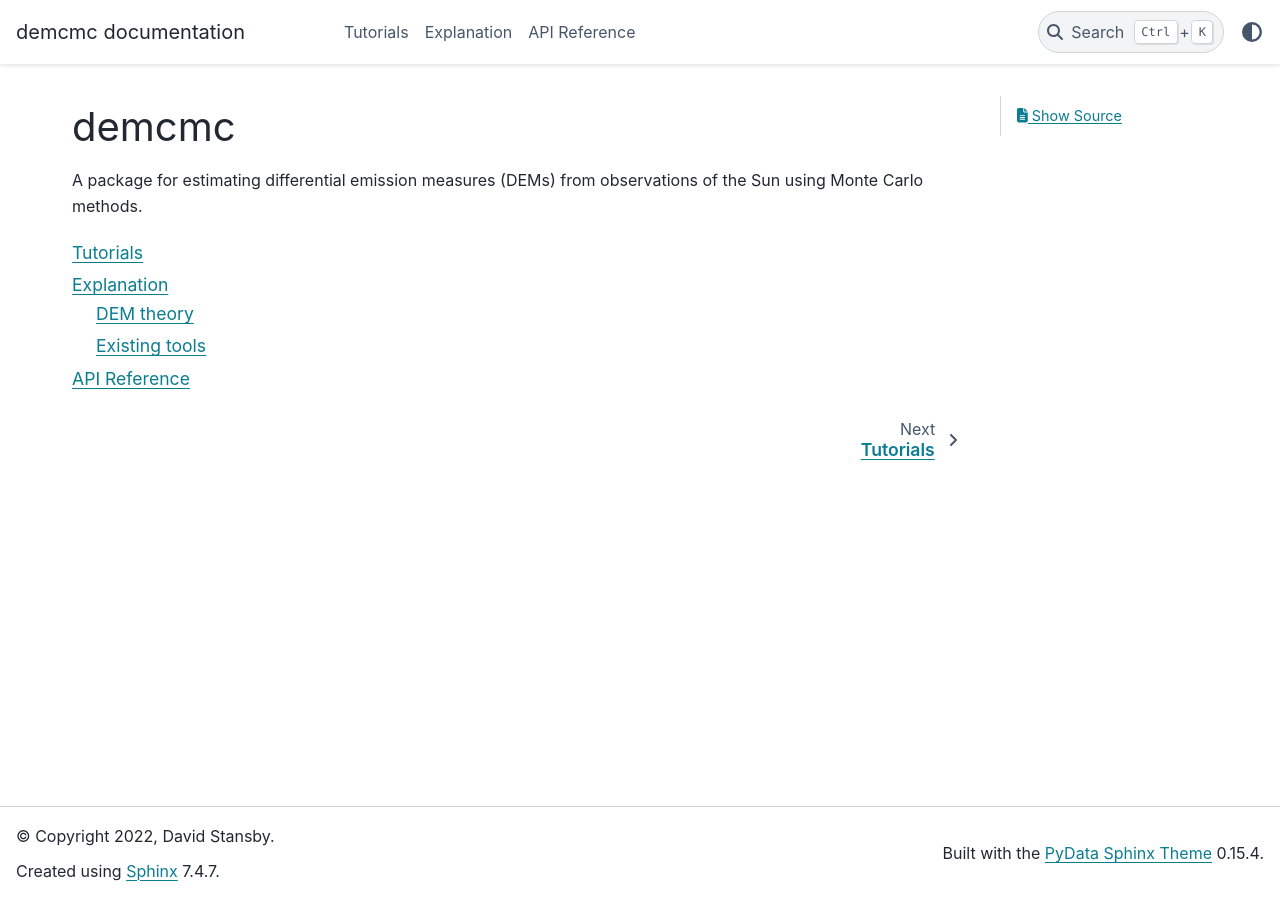
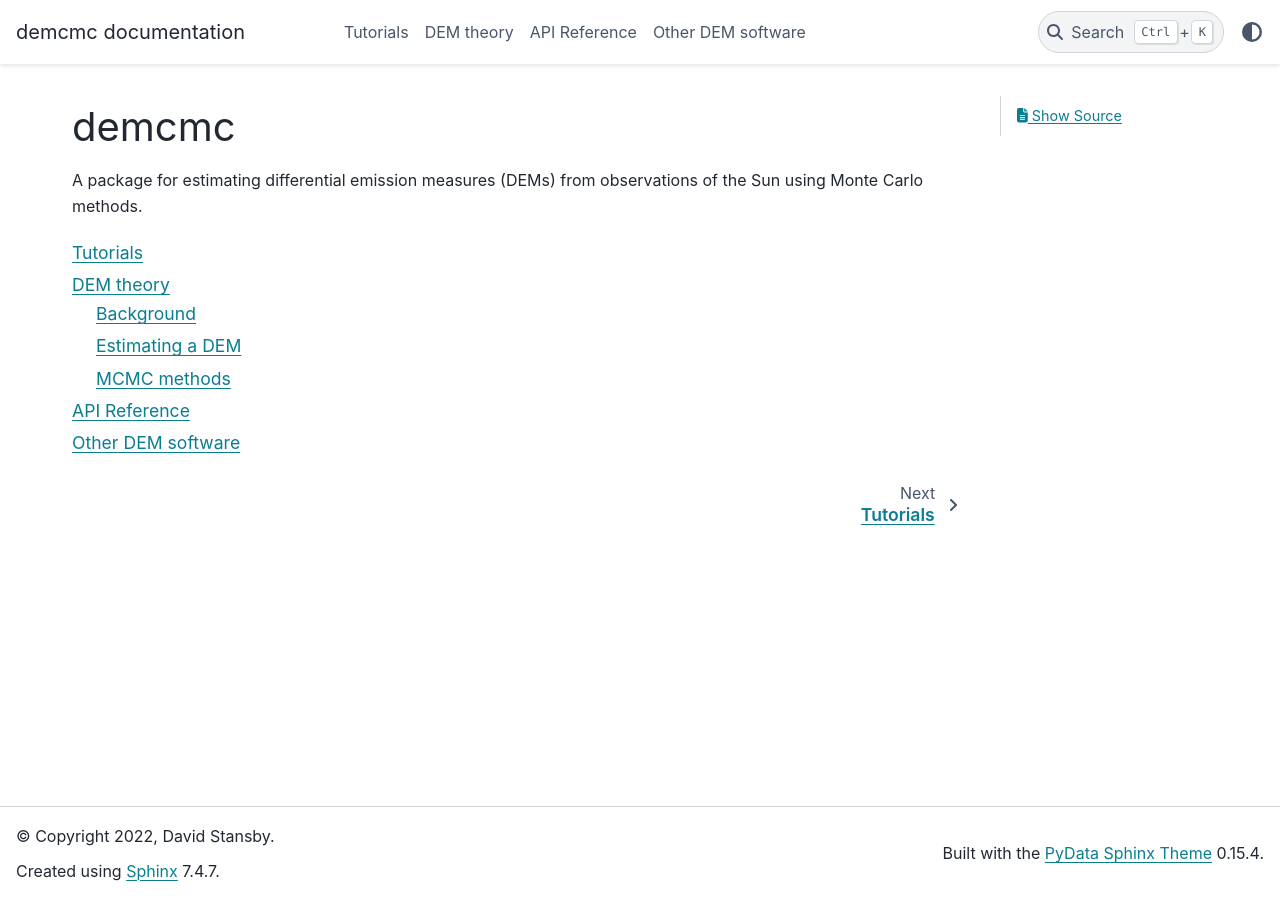
Before and after one commit to dstansby/demcmc, a Sphinx documentation site: the page built from doc/index.rst, in a window 1280 px wide. Built offline with Sphinx 7.4.7 and the PyData theme 0.15.4, drawn with Linux system fonts in a browser that asks for light colours; pages that are not in the unit, such as notebooks, are missing from menus.

Commit message:
Clean up docs

```diff
--- a/doc/index.rst
+++ b/doc/index.rst
@@ -7,5 +7,6 @@ A package for estimating differential emission measures (DEMs) from observations
    :maxdepth: 2
 
    tutorials/index
-   explanation/index
+   explanation/dem_theory
    api/index
+   explanation/other_tools
```
Also changed, not shown: doc/explanation/existing_tools.md (deleted, +0 -5 lines), doc/explanation/other_tools.md (added, +5 -0 lines).
